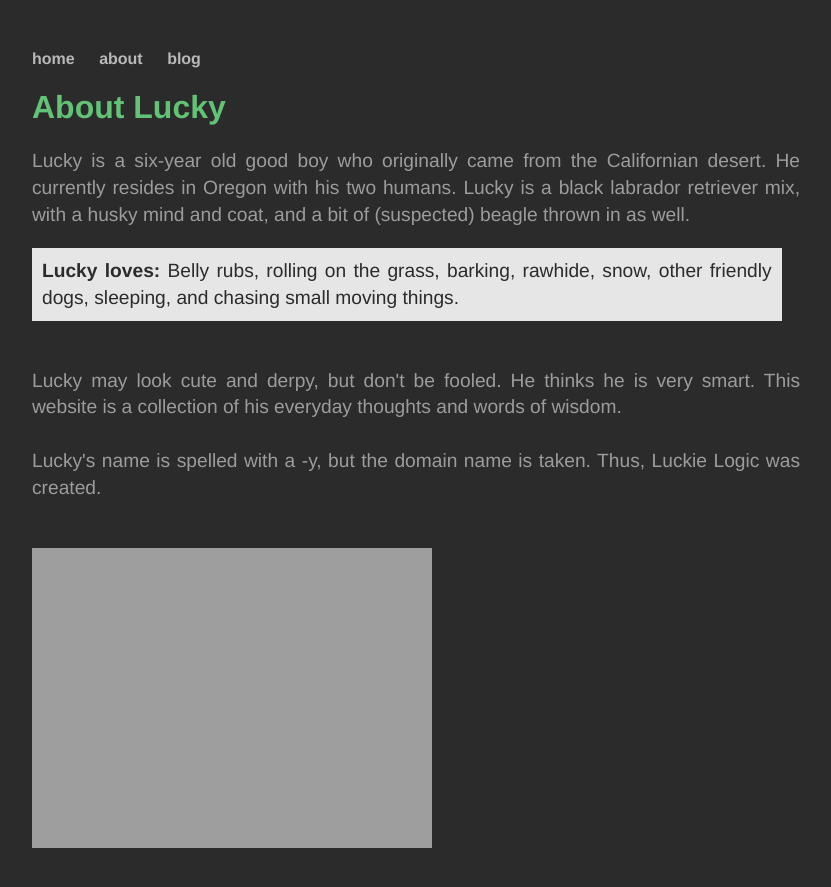
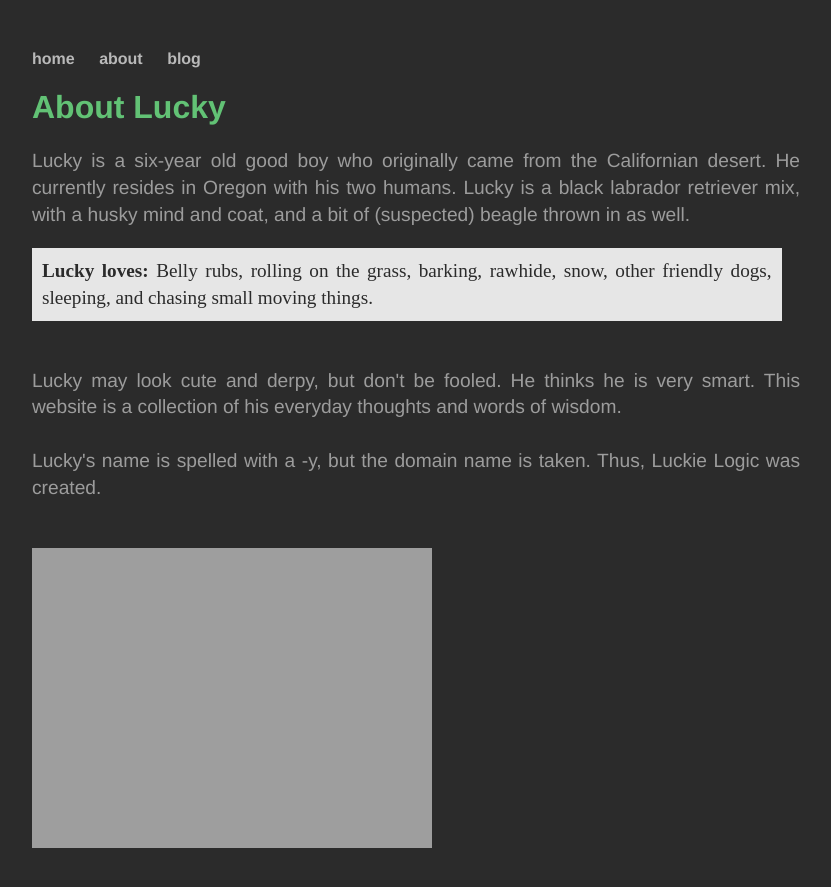
Before and after one commit to luckielogic/luckielogic.github.io, a Jekyll site: the page built from about/index.html, in a window 1280 px wide. Shown: the top 887 px of the page, without its empty margins (18-849 px from the left). Built offline with Jekyll 4.4.1, drawn with Linux system fonts in a browser that asks for light colours.

Commit message:
Update main.css

```diff
--- a/css/main.css
+++ b/css/main.css
@@ -53,7 +53,7 @@ ul.posts li {
     padding: 10px;
     font-size: 1.2em;
     line-height: 1.4em;
-    font-family:'Helvetica', 'Arial', 'Sans-Serif';
+    font-family:'Rockwell';
     text-align: justify;
 }
 p.about, .postContainer {
@@ -93,7 +93,7 @@ p.about, .postContainer {
         padding: 15px;
         font-size: 1.2em;
         line-height: 1.4em;
-        font-family:'Helvetica', 'Arial', 'Sans-Serif';
+        font-family:'Rockwell';
     }
     p.about, .postContainer {
         font-size: 1.2em;
```
